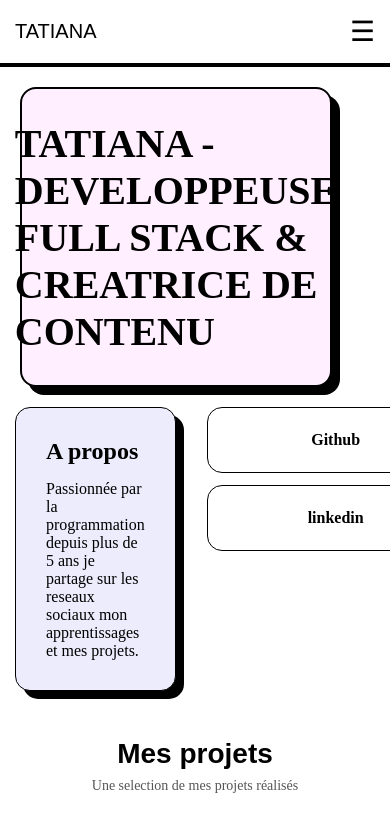
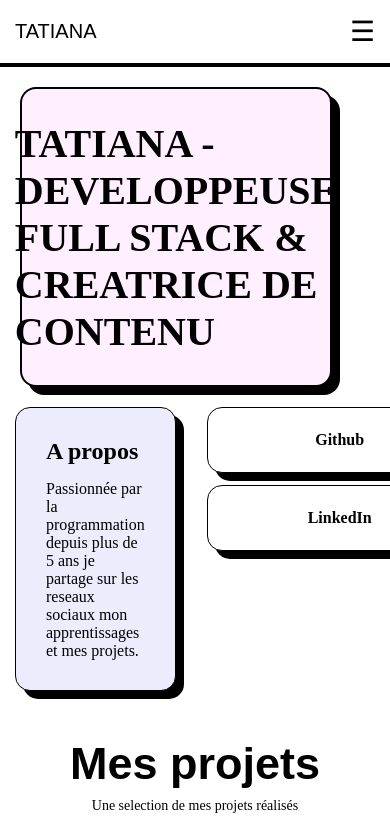
Before and after one commit to Tatiana-Juin/portfolio-tatiana, a Next.js app: page / in a window 390 px wide. Shown: the top 816 px of the page. Built offline with nearby package versions, Linux system fonts and the light colour scheme; a web font is replaced by a local one.

Commit message:
J'ai modifier des elements dans la stack

```diff
--- a/src/app/page.module.css
+++ b/src/app/page.module.css
@@ -2,5 +2,4 @@
   display: flex;
   gap:16px;
   align-items: stretch;
-
 }
--- a/src/components/home/SocialLinksPanel.module.css
+++ b/src/components/home/SocialLinksPanel.module.css
@@ -3,5 +3,4 @@
     flex-direction: column;
     gap:12px;
     margin-bottom:10px;
-
 }
--- a/src/components/home/SocialLinksPanel.tsx
+++ b/src/components/home/SocialLinksPanel.tsx
@@ -14,7 +14,7 @@
 
 const linkedin : linkSocial = {
   id: 2,
-  name:"linkedin",
+  name:"LinkedIn",
   url :"https://www.linkedin.com/in/tatiana-juin/"
 }
 
--- a/src/components/layout/Footer.tsx
+++ b/src/components/layout/Footer.tsx
@@ -4,7 +4,7 @@
 
 export default function Footer() {
   return (
-    <footer className={styles.footer}>
+    <footer className={styles.footer} id="contact">
         <p className={styles.textFooter}>TATIANA tout droit reservé</p>
         <div className={styles.linkSocial}>
             <Link href="#">Github</Link>
--- a/src/components/projects/ProjectsSection.module.css
+++ b/src/components/projects/ProjectsSection.module.css
@@ -2,9 +2,11 @@
     /* padding:64px 32px; */
     display: flex;
     flex-direction: column;
-
+   /* border-top: 1px solid black;
+   border-bottom: 1px solid black; */
     padding:64px 8%;
     /* gap: 15px; */
+    /* background-color: var(--backgroundPink); */
 }
 .title{
     font-family: var(--fontTitle);
@@ -13,7 +15,7 @@
 }
 .subtitle{
     font-size:16px;
-    color:#555;
+    /* color:#555; */
     margin-bottom:32px;
 }
 
@@ -25,7 +27,7 @@
     }
 
     .title{
-        font-size:36px;
+        font-size:40px;
     }
 }
 
@@ -35,7 +37,7 @@
          align-items: center;
     }
     .title{
-        font-size: 28px;
+        font-size: 45px;
     }
 
     .subtitle{
--- a/src/components/tech-stack/TechCategoryBlock.module.css
+++ b/src/components/tech-stack/TechCategoryBlock.module.css
@@ -7,7 +7,7 @@
 }
 
 .title{
-    font-size:22px;
+    font-size:25px;
     font-weight:bold;
     margin-bottom: 20px;
 }
--- a/src/components/ui/Button.module.css
+++ b/src/components/ui/Button.module.css
@@ -1,6 +1,6 @@
 .button{
     border-radius: 15px;
-
+    /* box-shadow: var(--shadow-hard); */
     display: inline-block;
     text-decoration: none;
     font-weight: bold;
@@ -13,6 +13,7 @@
     border:1px solid black;
     color:black;
     padding:23px 100px;
+    box-shadow: var(--shadow-hard);
 }
 
 .dark{
```
